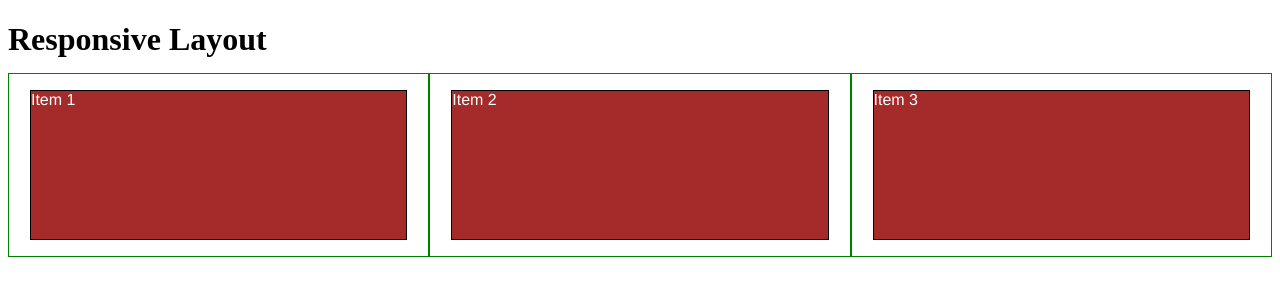
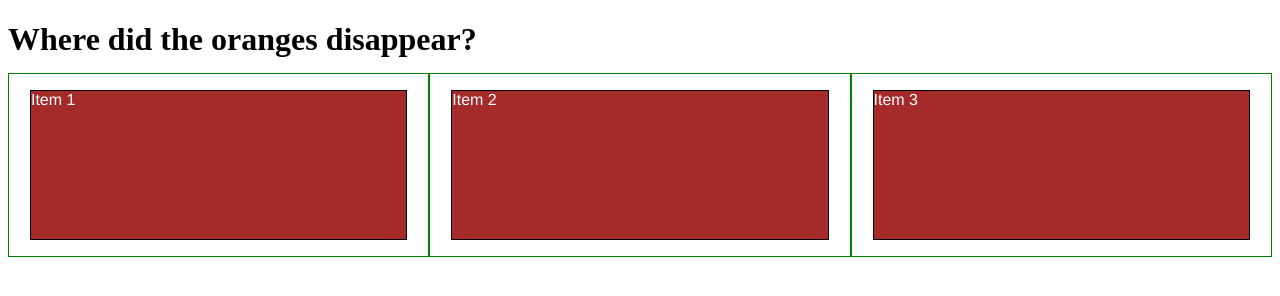
Before and after one commit to yuliakononchuk/module2-solution, a plain HTML site: page index.html in a window 1280 px wide. Drawn offline with Linux system fonts and the light colour scheme.

Commit message:
Update index.html

```diff
--- a/index.html
+++ b/index.html
@@ -67,7 +67,7 @@ p {
 </style>
 </head>
 <body>
-<h1>Responsive Layout</h1>
+<h1> Where did the oranges disappear? </h1>
 
 <div class="row">
   <div class="col-lg col-md-half col-sm"><p>Item 1</p></div>
```
